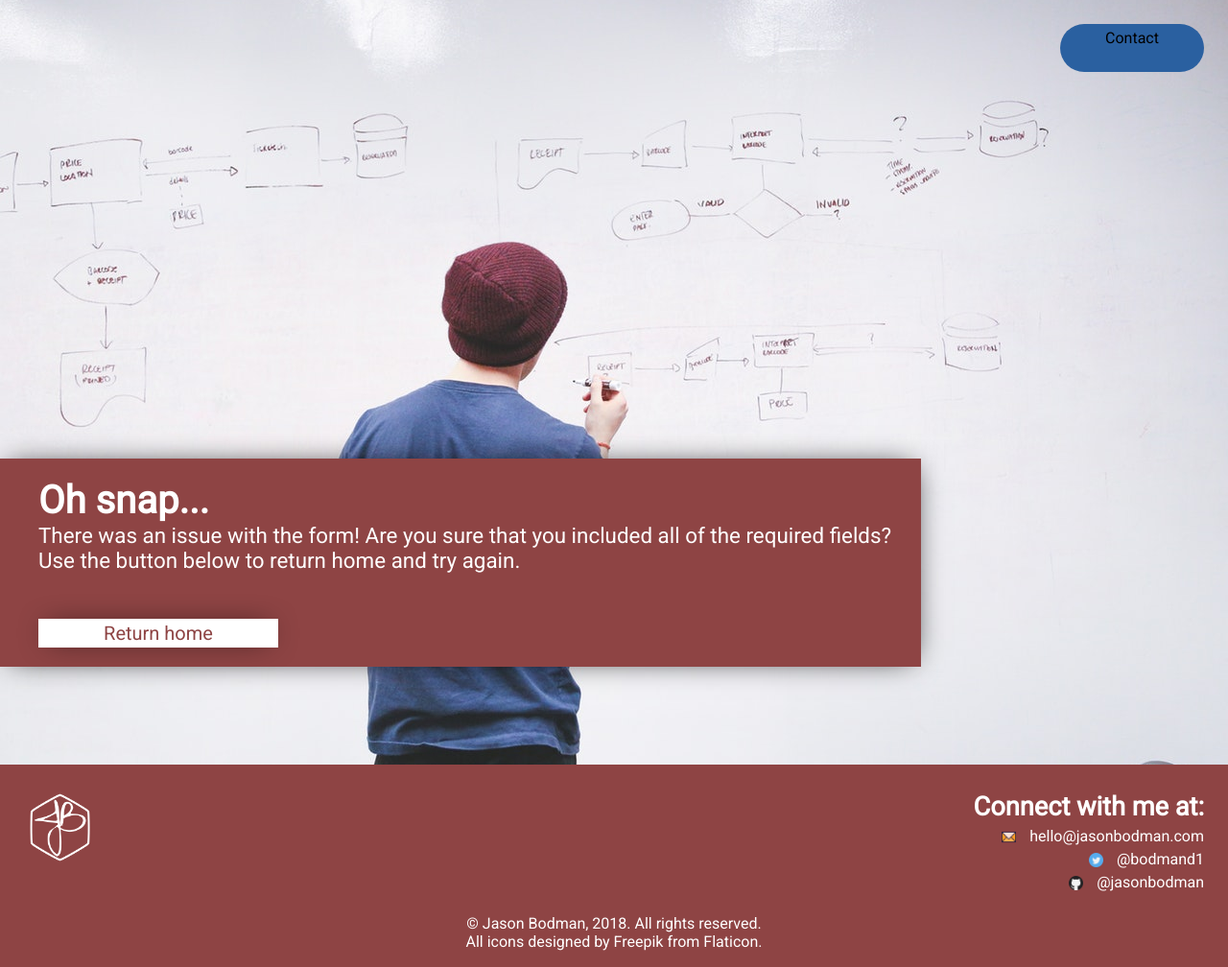
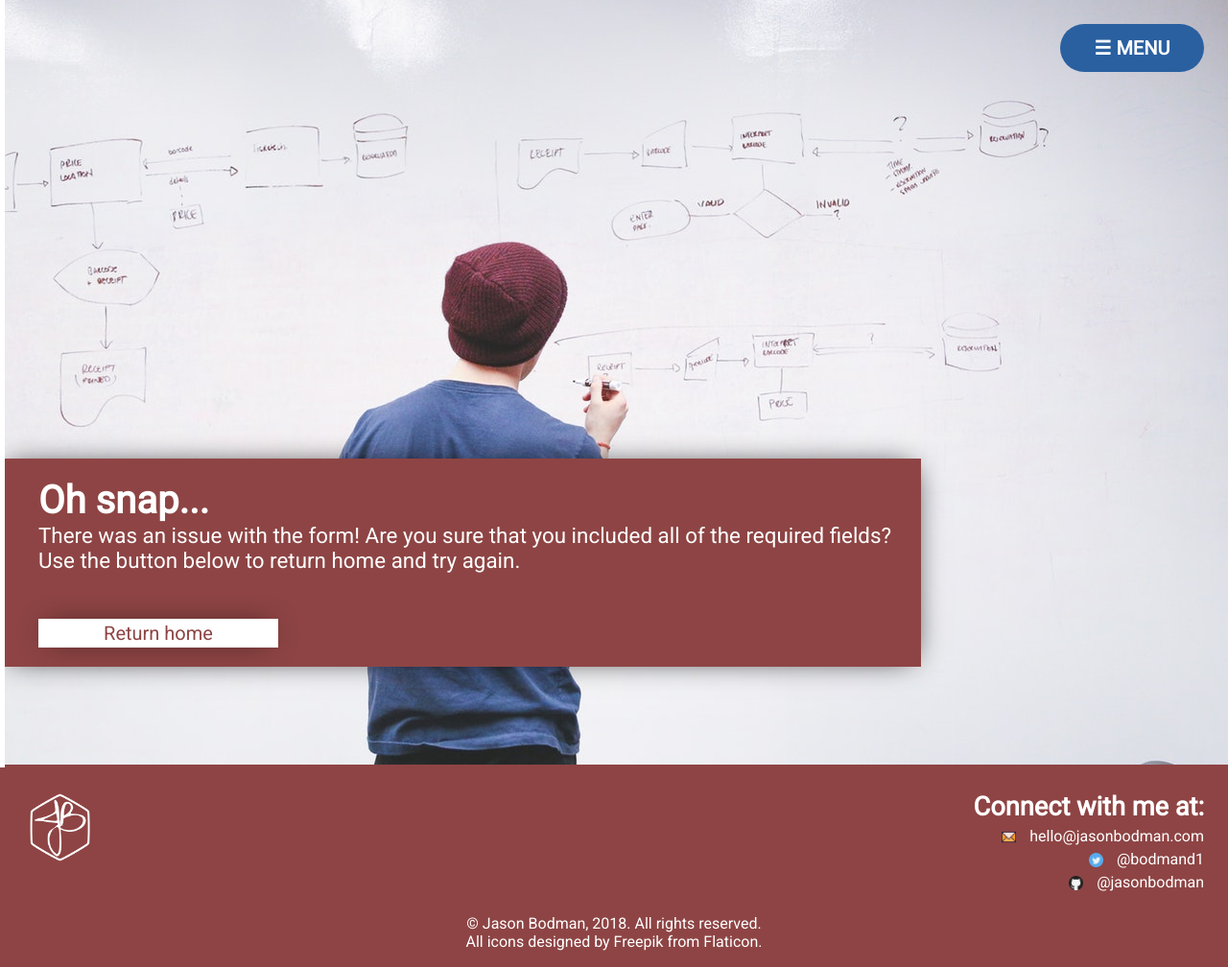
Before and after one commit to jasonbodman/portfolio-redesign, a PHP site: page /error.html in a window 1280 px wide. Shown: the whole page at 96% size. Run offline with PHP 8.4, Linux system fonts and the light colour scheme; some libraries are stand-ins or nearby versions; some web fonts are replaced.

Commit message:
make additional style edits

```diff
--- a/css/styles.css
+++ b/css/styles.css
@@ -290,7 +290,7 @@
 
 img.thumbnail {
 	padding: 25px;
-	max-width: 400px;
+	max-width: 300px;
 	display: block;
 	margin: auto;
 }
@@ -421,7 +421,8 @@
 
 	.project-image {
 		width: 35%;
-		margin: auto 0px auto 20px;
+		margin: auto 0px 20px;
+
 	}
 
 	.project-info {
@@ -447,7 +448,7 @@
 	}
 
 	img.thumbnail {
-		padding: 0px;
+		padding: 25px;
 		margin: 0 auto;
 	}
 }
--- a/error.html
+++ b/error.html
@@ -14,12 +14,44 @@
 		<link href="css/styles.css" rel="stylesheet">
 		<link rel="shortcut icon" type="image/png" href="img/logo-black.PNG">
 
+		<script>
+				/* Set the width of the side navigation to 250px */
+				function openNav() {
+				    document.getElementById("mySidenav").style.width = "180px";
+				}
+
+				/* Set the width of the side navigation to 0 */
+				function closeNav() {
+				    document.getElementById("mySidenav").style.width = "0";
+				}
+
+				function checkNav() {
+				    var x = document.getElementById("mySidenav");
+				    if (x.style.width === "0px") {
+				        x.style.width = " 180px";
+				    } else {
+				        x.style.width = "0px";
+				    }
+				}
+		</script>
+
 	</head>
 
 	<body>
-		<header>
+
+		<div id="mySidenav" class="sidenav">
+		  <a href="javascript:void(0)" class="closebtn" onclick="closeNav()">&times;</a>
+		  <a href="#main" onclick="closeNav()">Home</a>
+		  <a href="#services" onclick="closeNav()">Services</a>
+		  <a href="#portfolio" onclick="closeNav()">Portfolio</a>
+		  <a href="#contact" onclick="closeNav()">Contact</a>
+		</div>
+
+<!-- Use any element to open the sidenav -->
+
+		<header onclick="checkNav()">
 			<div class="nav-contact">
-				<a class="nav-link center">Contact</a>
+				<span class="nav-link center">&#9776; Menu</span>
 			</div>
 		</header>
 
```
Also changed, not shown: index.html (+5 -3 lines), thankyou.html (+34 -2 lines).
